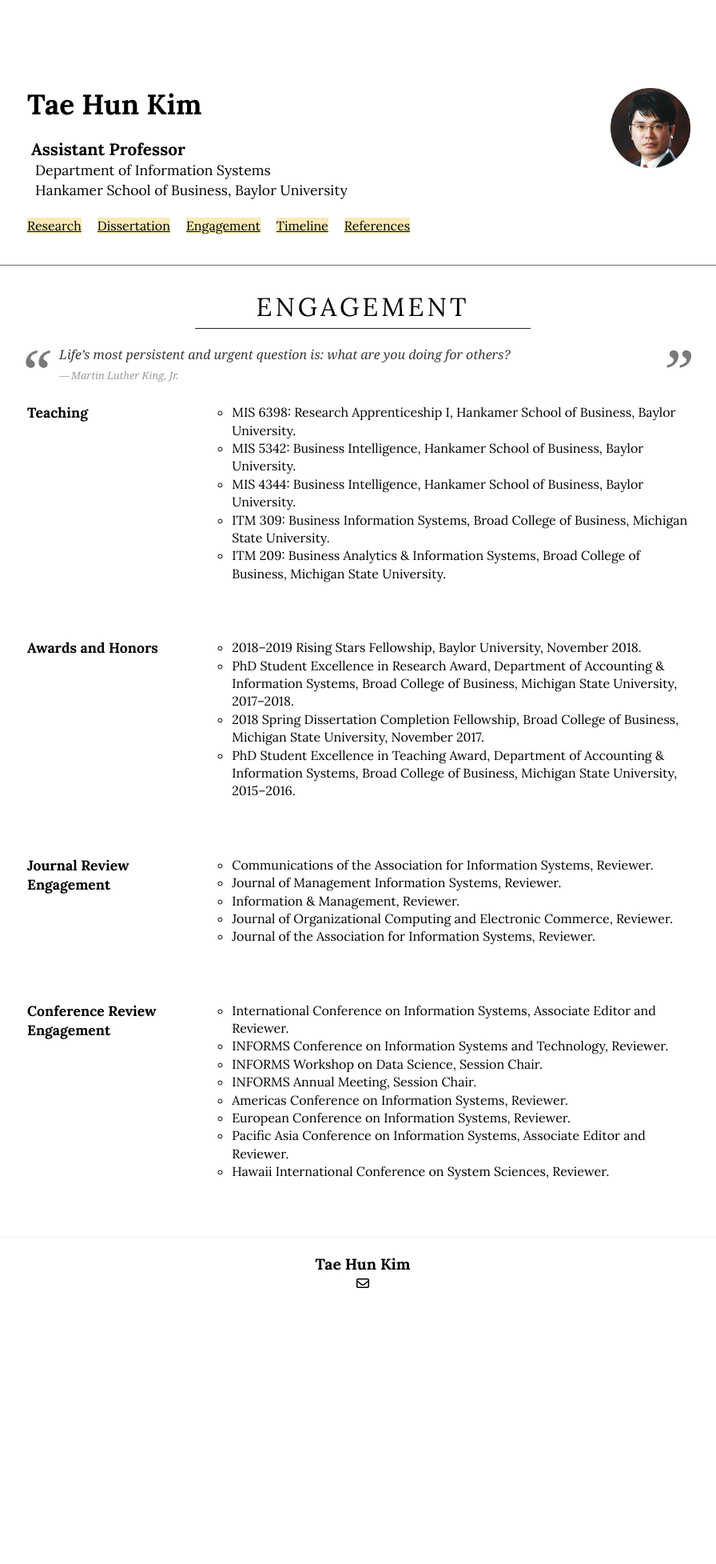
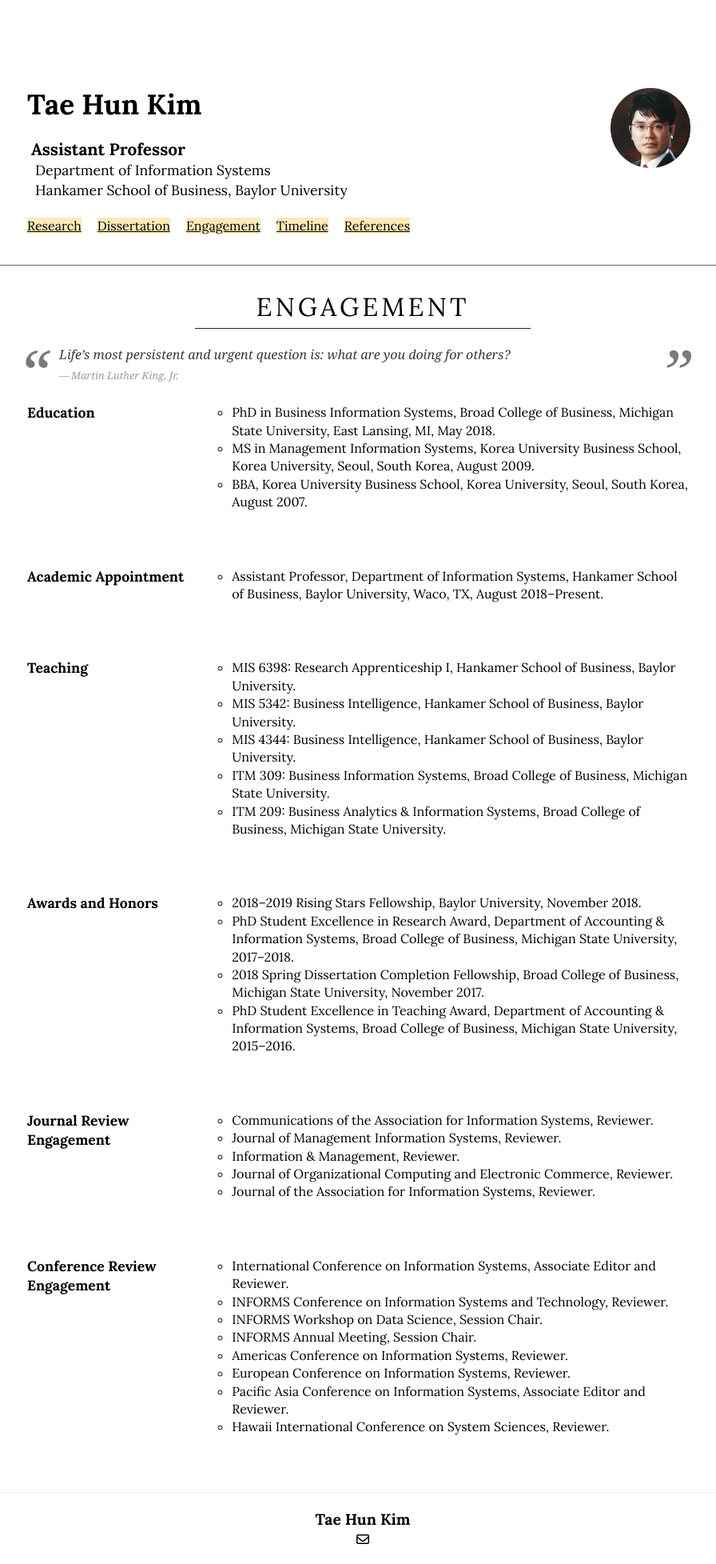
Before and after one commit to istaehun/taehun, a Jekyll site: the page built from engagement.html, in a window 1280 px wide. Shown: the whole page at 80% size, without its empty margins (186-1082 px from the left). Built offline with Jekyll 4.4.1, drawn with Linux system fonts in a browser that asks for light colours; nearby versions of some CDN libraries; before the commit the page ends 1636 px from its top, so only the background shows below that.

Commit message:
Update engagement.yml

```diff
--- a/_data/engagement.yml
+++ b/_data/engagement.yml
@@ -1,4 +1,14 @@
 engagements:
+  -
+    title: Education
+    list:
+      - "PhD in Business Information Systems, Broad College of Business, Michigan State University, East Lansing, MI, May 2018."
+      - "MS in Management Information Systems, Korea University Business School, Korea University, Seoul, South Korea, August 2009."
+      - "BBA, Korea University Business School, Korea University, Seoul, South Korea, August 2007."
+  -
+    title: Academic Appointment
+    list:
+      - "Assistant Professor, Department of Information Systems, Hankamer School of Business, Baylor University, Waco, TX, August 2018–Present."
   -
     title: Teaching
     list:
```
